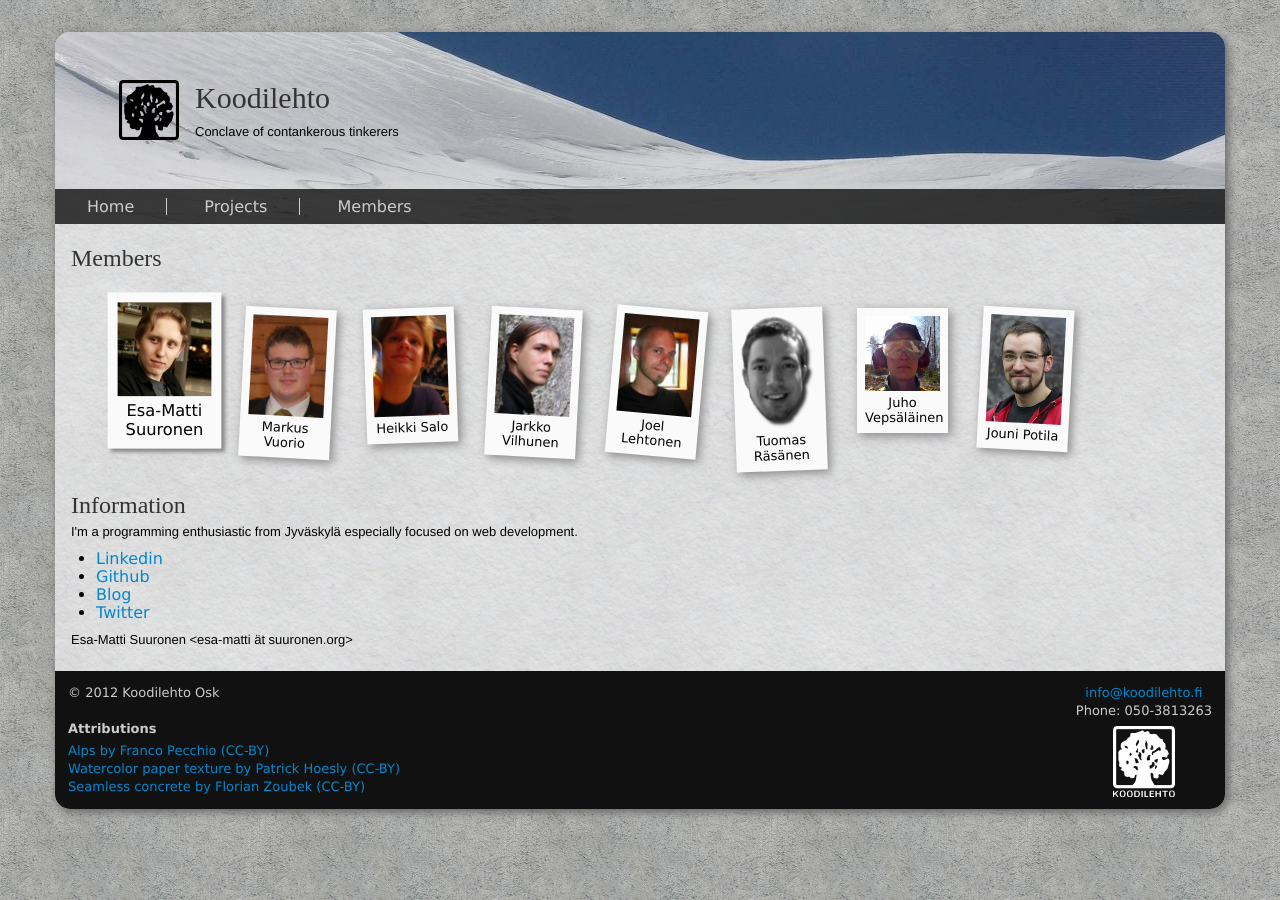
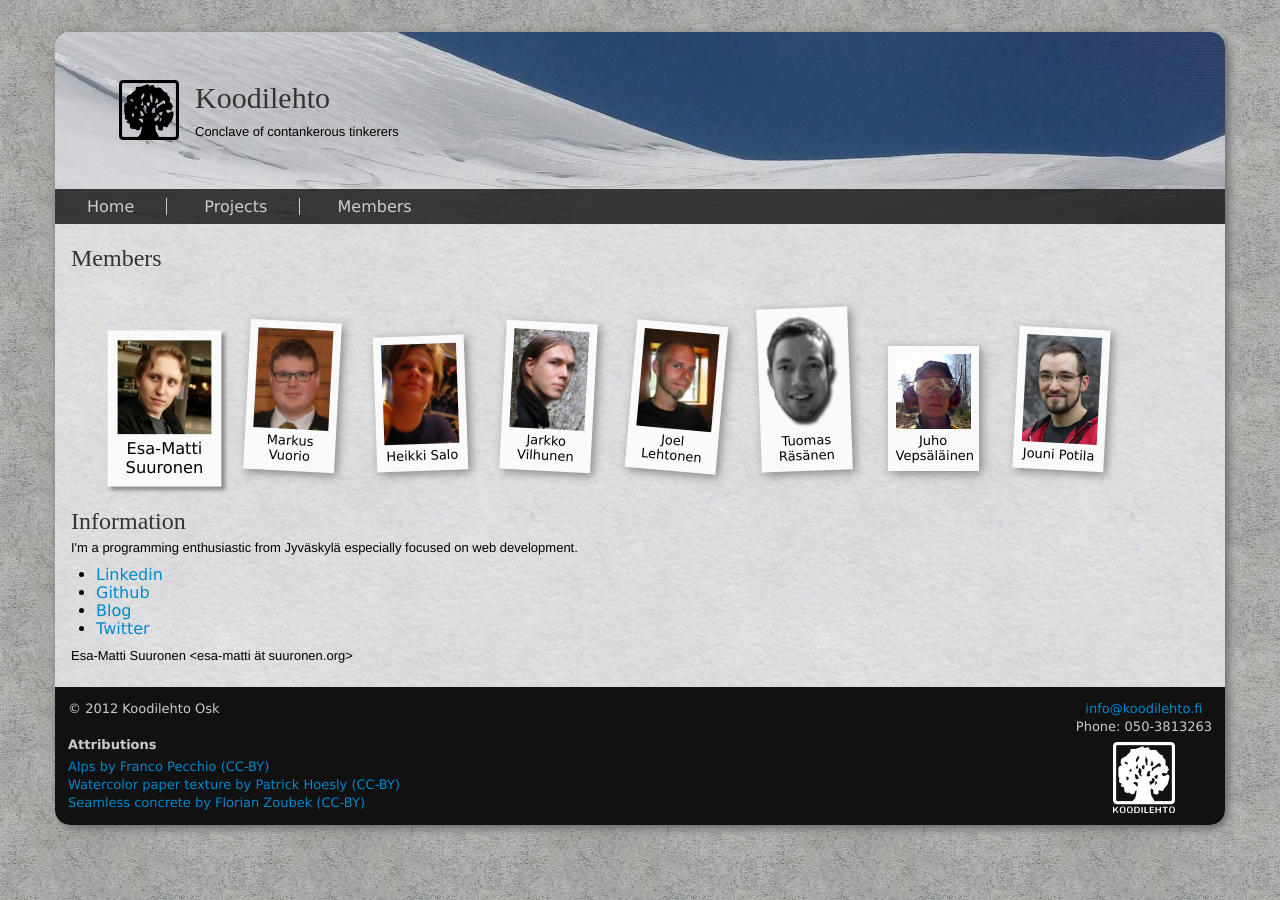
Before and after one commit to koodilehto/koodilehto-site, a Jekyll site: the page built from members/index.html, in a window 1280 px wide. Built offline with Jekyll 4.4.1, drawn with Linux system fonts in a browser that asks for light colours; some web fonts are replaced.

Commit message:
Make polaroids flow better

```diff
--- a/css/members.css
+++ b/css/members.css
@@ -5,12 +5,13 @@
 }
 
 .polaroid {
-    float: left;
+    display: inline-block;
     max-width: 75px;
 }
 
 .polaroid {
     margin: 1em;
+    margin-bottom: 2em;
     padding: 0.5em;
     -moz-box-shadow: 3px 3px 10px #888;
     -webkit-box-shadow: 3px 3px 10px #888;
```
